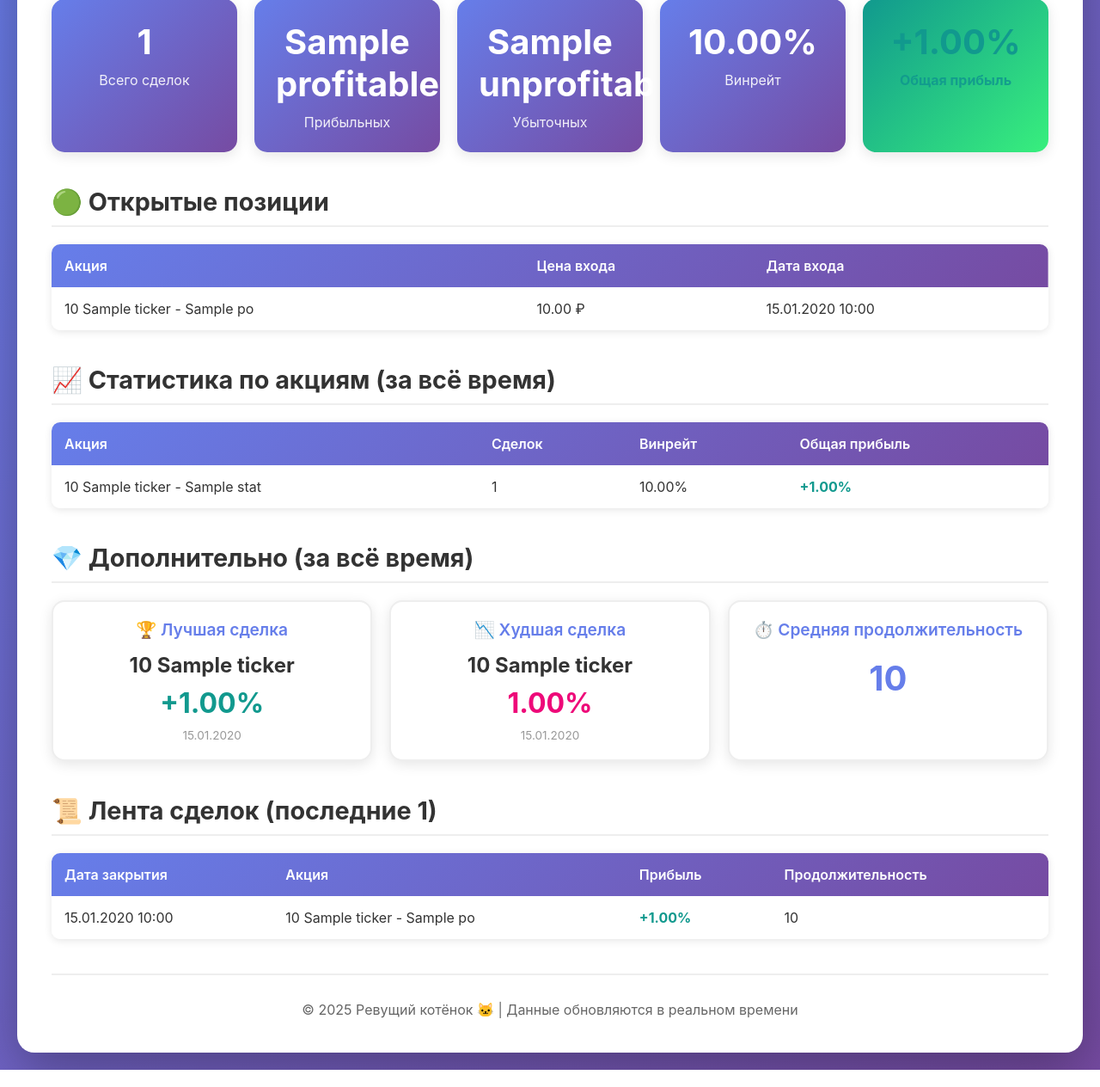
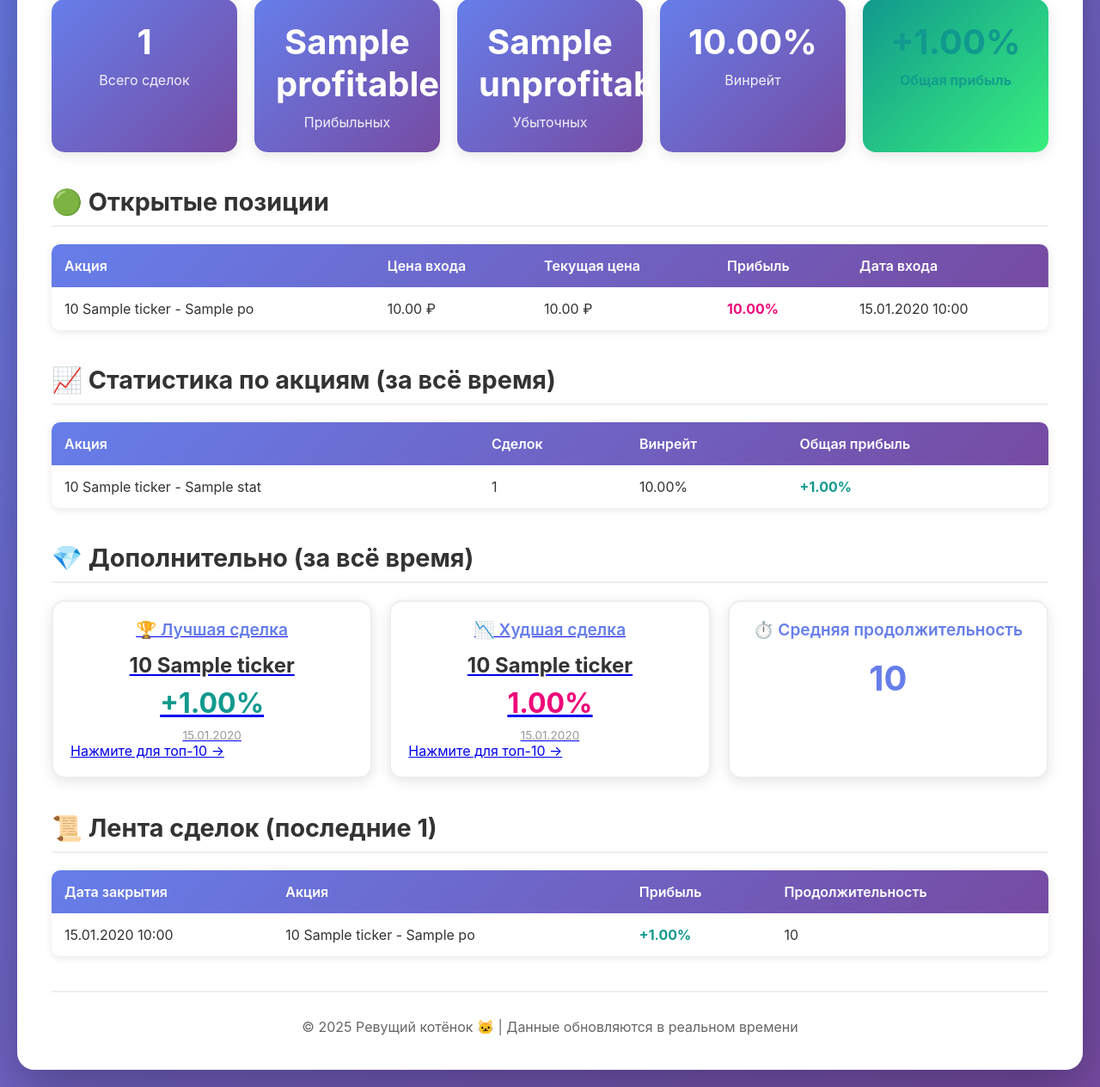
Before and after one commit to avelikzhanin/roaring_kitten, a FastAPI app: template templates/dashboard.html in a window 1280 px wide. Shown: the part 270-1534 px from the top of the page at 86% size. Run offline with FastAPI, Linux system fonts and the light colour scheme; the template is opened without the code that fills it: most values are stand-ins (such as "Sample title", 1, 10 or a date in 2020); parts of the project's set-up code (start-up, migrations or seed data) failed here and were passed over.

Commit message:
Update dashboard.html

```diff
--- a/templates/dashboard.html
+++ b/templates/dashboard.html
@@ -66,6 +66,8 @@
                         <tr>
                             <th>Акция</th>
                             <th>Цена входа</th>
+                            <th>Текущая цена</th>
+                            <th>Прибыль</th>
                             <th>Дата входа</th>
                         </tr>
                     </thead>
@@ -74,6 +76,22 @@
                         <tr>
                             <td>{{ pos.stock_emoji }} {{ pos.ticker }} - {{ pos.stock_name }}</td>
                             <td>{{ "%.2f"|format(pos.entry_price) }} ₽</td>
+                            <td>
+                                {% if pos.current_price %}
+                                    {{ "%.2f"|format(pos.current_price) }} ₽
+                                {% else %}
+                                    <span style="color: #999;">—</span>
+                                {% endif %}
+                            </td>
+                            <td>
+                                {% if pos.current_profit is not none %}
+                                    <span class="{% if pos.current_profit > 0 %}positive{% else %}negative{% endif %}">
+                                        {% if pos.current_profit > 0 %}+{% endif %}{{ "%.2f"|format(pos.current_profit) }}%
+                                    </span>
+                                {% else %}
+                                    <span style="color: #999;">—</span>
+                                {% endif %}
+                            </td>
                             <td>{{ pos.entry_time.strftime("%d.%m.%Y %H:%M") }}</td>
                         </tr>
                         {% endfor %}
@@ -119,25 +137,31 @@
             <h2>💎 Дополнительно (за всё время)</h2>
             <div class="additional-cards">
                 {% if best_trade %}
-                <div class="additional-card">
+                <a href="/top-trades?type=best" class="card-link">
+                    <div class="additional-card clickable">
                         <div class="card-title">🏆 Лучшая сделка</div>
                         <div class="card-content">
                             <div class="card-main">{{ best_trade.stock_emoji }} {{ best_trade.ticker }}</div>
                             <div class="card-profit positive">+{{ "%.2f"|format(best_trade.profit_percent) }}%</div>
                             <div class="card-date">{{ best_trade.exit_time.strftime("%d.%m.%Y") }}</div>
                         </div>
+                        <div class="card-hint">Нажмите для топ-10 →</div>
                     </div>
+                </a>
                 {% endif %}
 
                 {% if worst_trade %}
-                <div class="additional-card">
+                <a href="/top-trades?type=worst" class="card-link">
+                    <div class="additional-card clickable">
                         <div class="card-title">📉 Худшая сделка</div>
                         <div class="card-content">
                             <div class="card-main">{{ worst_trade.stock_emoji }} {{ worst_trade.ticker }}</div>
                             <div class="card-profit negative">{{ "%.2f"|format(worst_trade.profit_percent) }}%</div>
                             <div class="card-date">{{ worst_trade.exit_time.strftime("%d.%m.%Y") }}</div>
                         </div>
+                        <div class="card-hint">Нажмите для топ-10 →</div>
                     </div>
+                </a>
                 {% endif %}
 
                 <div class="additional-card">
```
Lines whose indentation alone changed are shown as unchanged.
